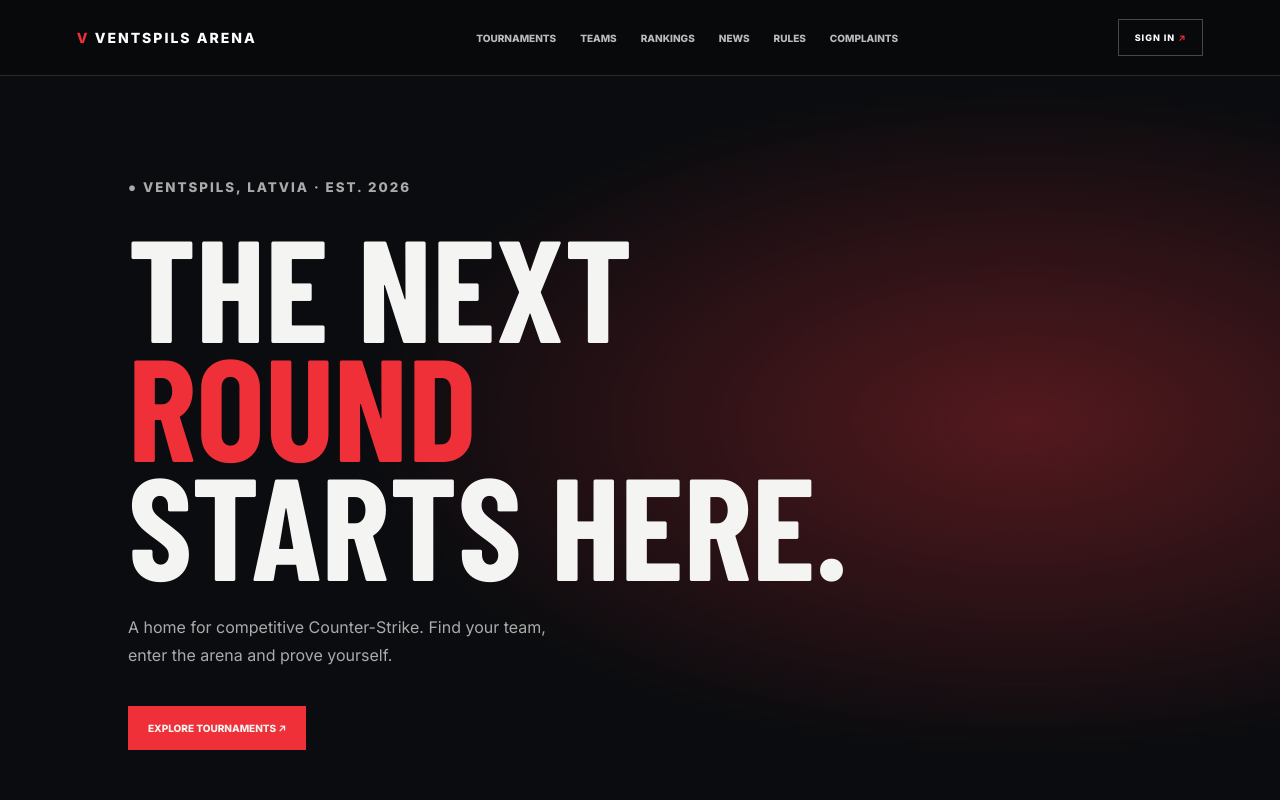
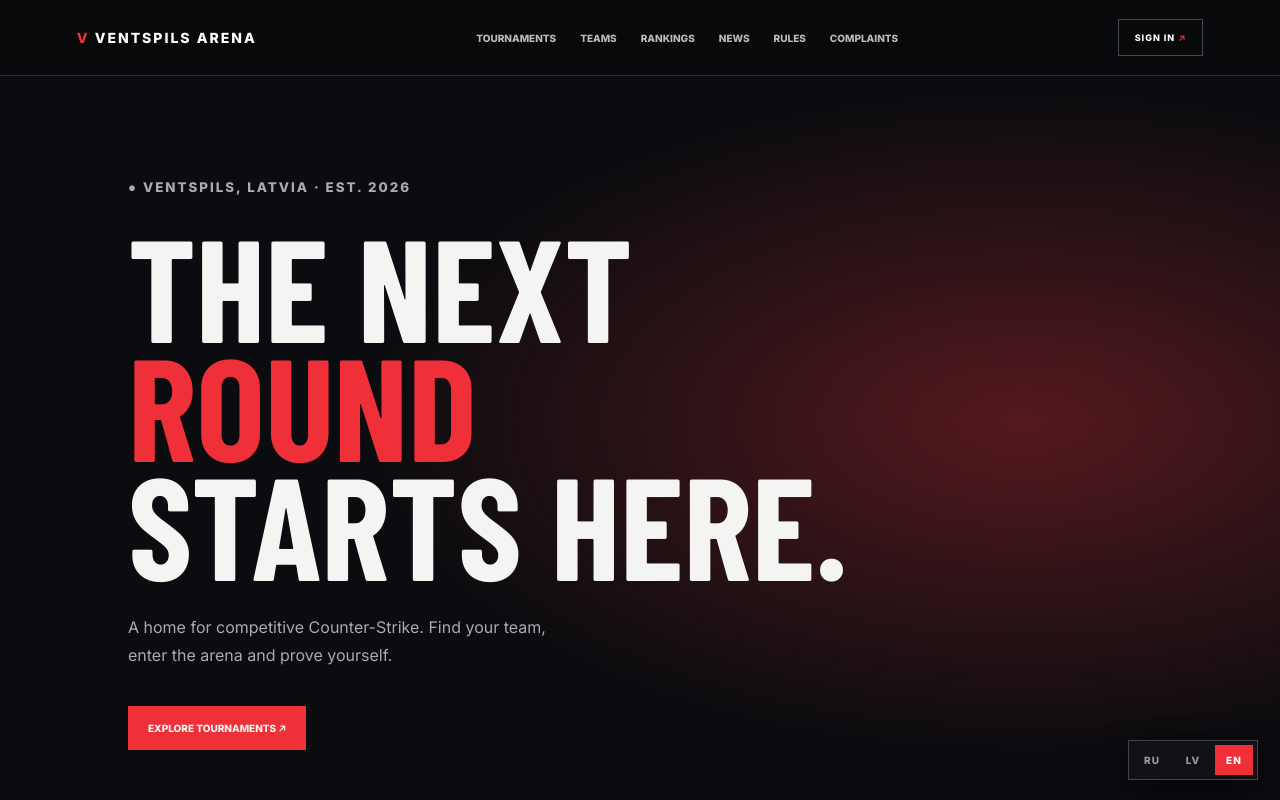
Before and after one commit to edgarsprudz-hash/vents-pils-arena, a Next.js app: page / in a window 1280 px wide. Shown: the top 800 px of the page. Built offline with nearby package versions, Linux system fonts and the light colour scheme; no server answers; the database is empty; a web font is replaced by a local one.

Commit message:
Style persistent language switcher

```diff
--- a/src/app/globals.css
+++ b/src/app/globals.css
@@ -217,3 +217,9 @@
 
 /* Public tournament bracket */
 .public-bracket-section{margin:48px 0 55px;padding-top:32px;border-top:1px solid #343740}.public-bracket-intro{margin:-22px 0 8px;color:#999;font-size:11px;line-height:1.8}.public-bracket-board{display:flex;gap:18px;overflow-x:auto;padding:28px 0 18px;align-items:stretch}.public-bracket-round{display:flex;flex:0 0 245px;flex-direction:column;gap:15px}.public-bracket-round h3{margin:0;color:#ef555c;font:900 21px 'Barlow Condensed',Impact;letter-spacing:1px}.public-bracket-match{padding:12px;border:1px solid #373a43;background:linear-gradient(145deg,#191b21,#101115)}.public-bracket-match-top{display:flex;justify-content:space-between;padding-bottom:10px;color:#888;font-size:8px;letter-spacing:1px}.public-bracket-match-top b{color:#ef777d}.public-bracket-team{display:flex;justify-content:space-between;align-items:center;gap:8px;padding:13px 10px;border:1px solid #353740;border-bottom:0;background:#0c0e12;color:#ddd;font-size:10px}.public-bracket-team:last-child{border-bottom:1px solid #353740}.public-bracket-team span{overflow-wrap:anywhere}.public-bracket-team b{color:#8cf0b1;font-size:7px;letter-spacing:.8px}.public-bracket-winner{background:#173023;border-color:#3d9864;color:#8cf0b1}@media(max-width:650px){.public-bracket-round{flex-basis:220px}.public-bracket-intro{margin-top:-14px}}
+
+/* Persistent language selector */
+.language-switcher{position:fixed;z-index:200;right:22px;bottom:20px;display:flex;gap:3px;padding:4px;background:#111216;border:1px solid #41434b;box-shadow:0 8px 28px #0009}
+.language-switcher button{min-width:38px;padding:9px 8px;border:0;background:transparent;color:#999;font:800 10px Inter,Arial;letter-spacing:1px;cursor:pointer;transition:.18s}
+.language-switcher button:hover{color:#fff}.language-switcher button.active{background:#ef3038;color:#fff}
+@media(max-width:600px){.language-switcher{right:12px;bottom:12px}.language-switcher button{min-width:34px;padding:8px 6px}}
```
